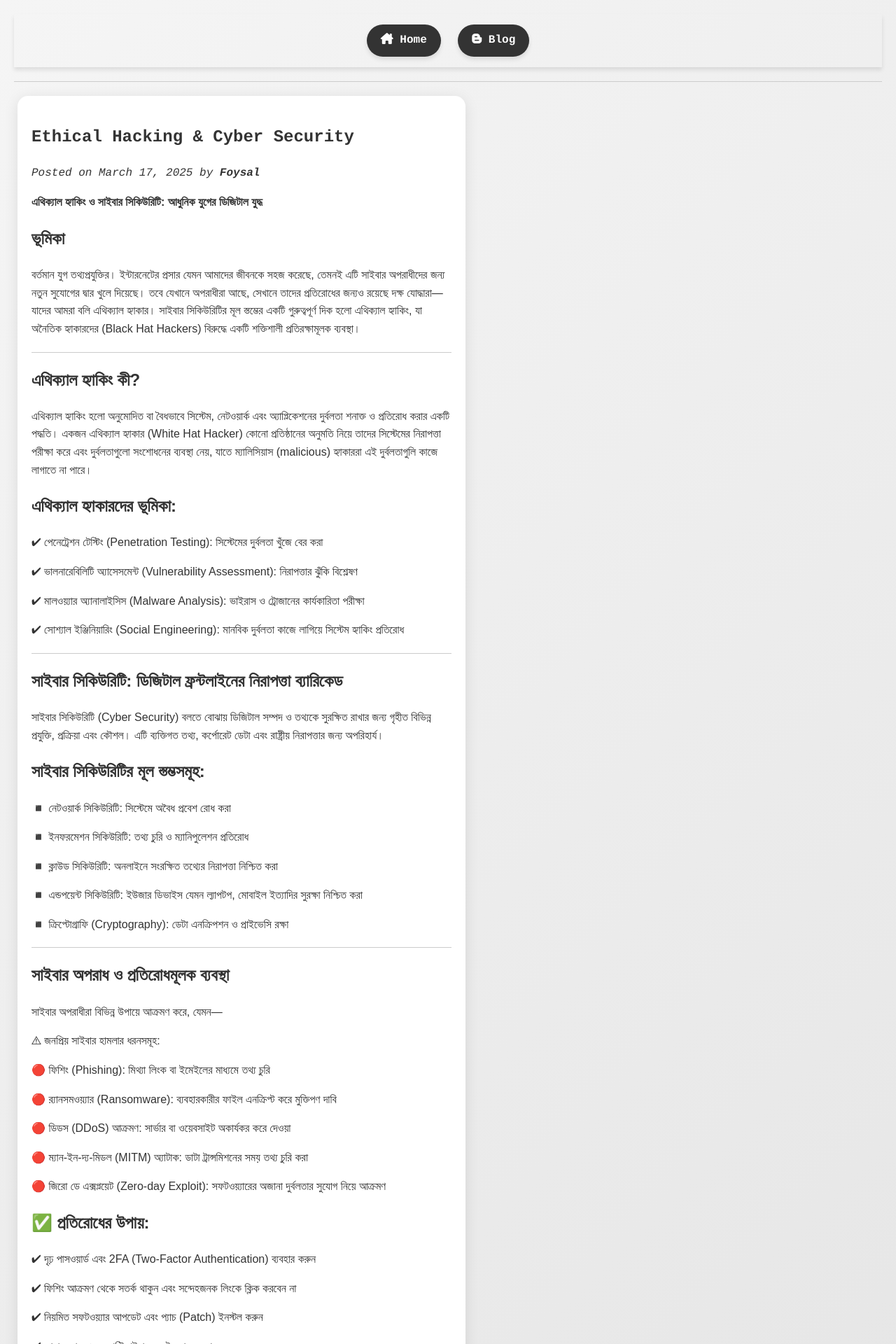
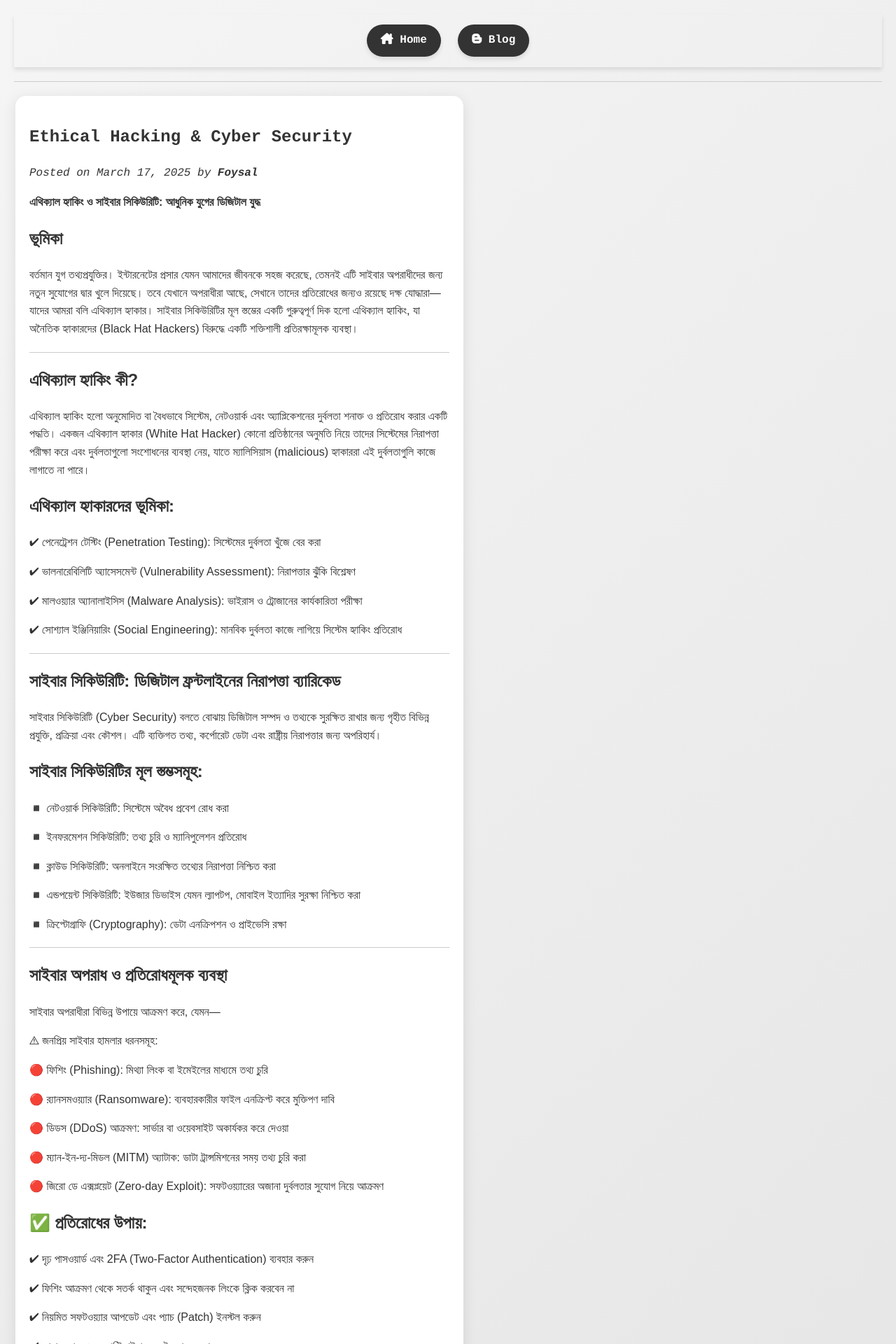
Before and after one commit to foysal1627/foysal1627.github.io, a Jekyll site: the page built from _posts/2025-03-18-new-blog.md, in a window 1280 px wide. Shown: the top 1920 px of the page at 70% size. Built offline with Jekyll 4.4.1, drawn with Linux system fonts in a browser that asks for light colours.

Commit message:
post.html

```diff
--- a/_layouts/post.html
+++ b/_layouts/post.html
@@ -2,7 +2,7 @@
 layout: default
 ---
 
-<article style="margin: 5px">
+<article style="margin: 2px">
     <h2 style="font-family: courier">{{ page.title }}</h2>
     <p style="font-family: courier"><i>Posted on {{ page.date | date: "%B %d, %Y" }} by <b>{{ page.author }}</b></i></p>
     <div>{{ content }}</div>
```
